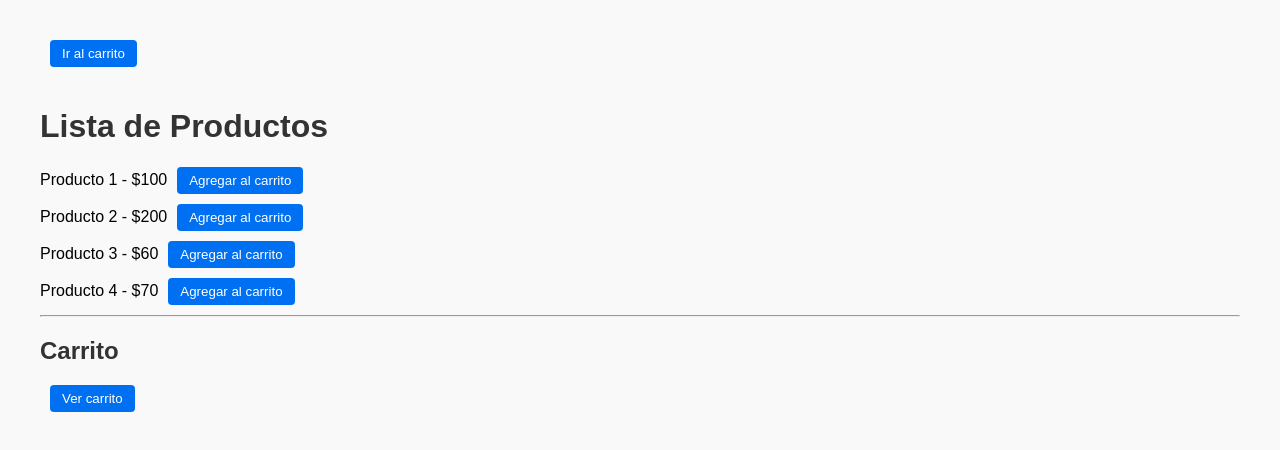
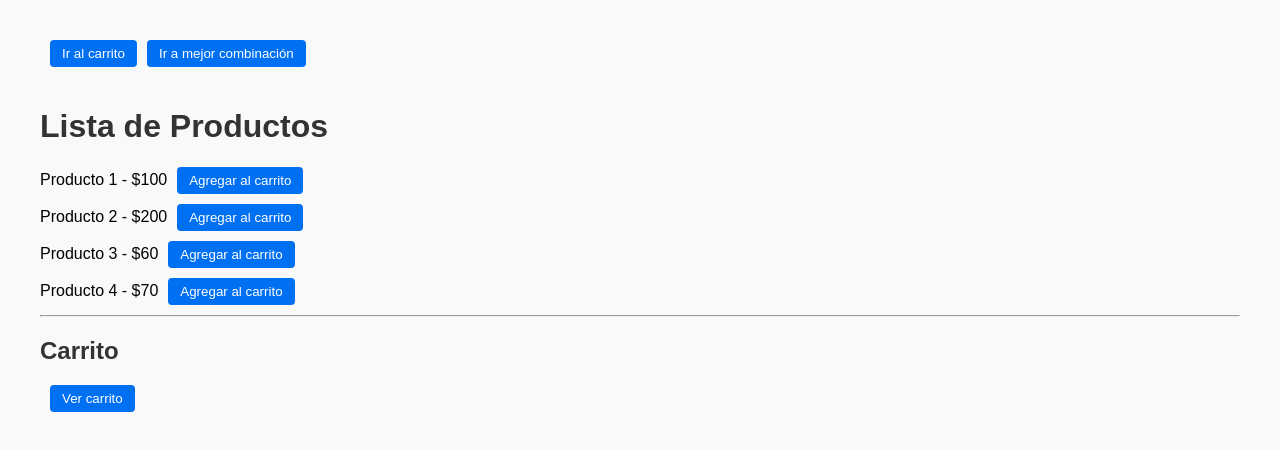
Before and after one commit to sebastianpineda-14/Carrito-de-Compras, a Next.js app: page / in a window 1280 px wide. Shown: the top 450 px of the page. Built offline with nearby package versions, Linux system fonts and the light colour scheme.

Commit message:
Agregar el botón de navegación a la página de mejor combinación

```diff
--- a/pages/index.js
+++ b/pages/index.js
@@ -1,5 +1,6 @@
 import { useState, useEffect } from "react";
 import Link from "next/link";
+
 
 
 export default function Home() {
@@ -44,6 +45,9 @@ export default function Home() {
       <Link href="/cart">
         <button style={{ marginBottom: "20px" }}>Ir al carrito</button>
       </Link>
+      <Link href="/best-combination">
+        <button style={{ marginBottom: "20px" }}>Ir a mejor combinación</button>
+      </Link>
       <h1>Lista de Productos</h1>
       {products.map((p) => (
         <div key={p.id} style={{ marginBottom: "10px" }}>
```
Also changed, not shown: 1 other file (tests, documents, lock files or other folders).
